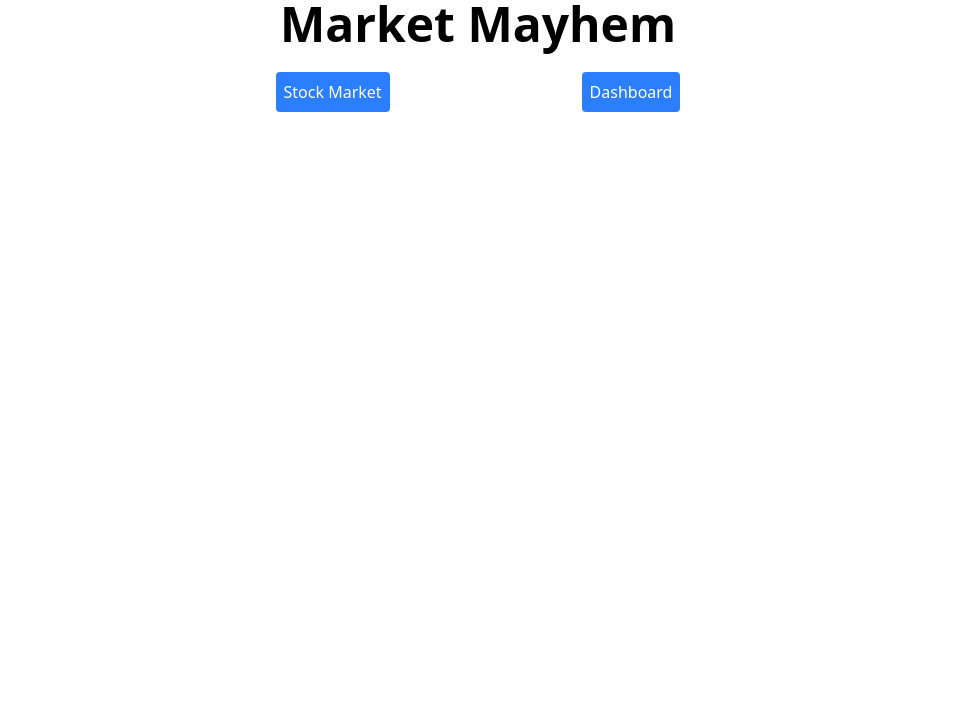
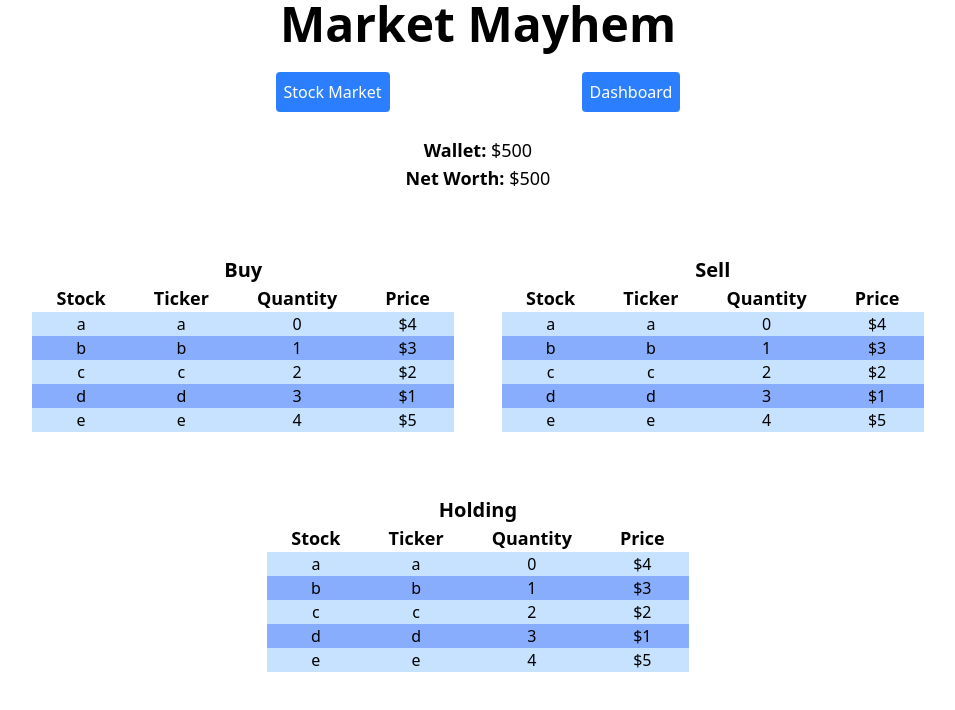
Before and after one commit to lopezkor000/market_mayhem, a Next.js app: page /dashboard in a window 1280 px wide. Shown: the top 710 px of the page, without its empty margins (162-1117 px from the left). Built offline with nearby package versions, Linux system fonts and the light colour scheme.

Commit message:
dash view

```diff
--- a/src/app/dashboard/page.tsx
+++ b/src/app/dashboard/page.tsx
@@ -1,3 +1,162 @@
+function Sell() {
+  interface Stock {
+    ticker: string;
+    name: string;
+    quantity: number;
+    price: number;
+  }
+
+  const stocks: Stock[] = [
+    { name: "a", ticker: "a", quantity: 0, price: 4 },
+    { name: "b", ticker: "b", quantity: 1, price: 3 },
+    { name: "c", ticker: "c", quantity: 2, price: 2 },
+    { name: "d", ticker: "d", quantity: 3, price: 1 },
+    { name: "e", ticker: "e", quantity: 4, price: 5 },
+  ];
+
+  return (
+    <div>
+      <h1 className="text-xl font-bold">Sell</h1>
+      <table className="table-auto border-collapse border-spacing-6 text-center">
+        <thead>
+          <tr className="text-lg">
+            <th className="px-6">Stock</th>
+            <th className="px-6">Ticker</th>
+            <th className="px-6">Quantity</th>
+            <th className="px-6">Price</th>
+          </tr>
+        </thead>
+        <tbody>
+          {stocks.map((stock, i) => (
+            <tr
+              key={stock.ticker}
+              id={stock.ticker}
+              className={`${i % 2 ? "bg-blue-600/50" : "bg-blue-300/50"}`}
+            >
+              <td>{stock.name}</td>
+              <td>{stock.ticker}</td>
+              <td>{stock.quantity}</td>
+              <td>${stock.price}</td>
+            </tr>
+          ))}
+        </tbody>
+      </table>
+    </div>
+  );
+}
+
+function Buy() {
+  interface Stock {
+    ticker: string;
+    name: string;
+    quantity: number;
+    price: number;
+  }
+
+  const stocks: Stock[] = [
+    { name: "a", ticker: "a", quantity: 0, price: 4 },
+    { name: "b", ticker: "b", quantity: 1, price: 3 },
+    { name: "c", ticker: "c", quantity: 2, price: 2 },
+    { name: "d", ticker: "d", quantity: 3, price: 1 },
+    { name: "e", ticker: "e", quantity: 4, price: 5 },
+  ];
+
+  return (
+    <div>
+      <h1 className="text-xl font-bold">Buy</h1>
+      <table className="table-auto border-collapse border-spacing-6 text-center">
+        <thead>
+          <tr className="text-lg">
+            <th className="px-6">Stock</th>
+            <th className="px-6">Ticker</th>
+            <th className="px-6">Quantity</th>
+            <th className="px-6">Price</th>
+          </tr>
+        </thead>
+        <tbody>
+          {stocks.map((stock, i) => (
+            <tr
+              key={stock.ticker}
+              id={stock.ticker}
+              className={`${i % 2 ? "bg-blue-600/50" : "bg-blue-300/50"}`}
+            >
+              <td>{stock.name}</td>
+              <td>{stock.ticker}</td>
+              <td>{stock.quantity}</td>
+              <td>${stock.price}</td>
+            </tr>
+          ))}
+        </tbody>
+      </table>
+    </div>
+  );
+}
+
+function Holding() {
+  interface Stock {
+    ticker: string;
+    name: string;
+    quantity: number;
+    price: number;
+  }
+
+  const stocks: Stock[] = [
+    { name: "a", ticker: "a", quantity: 0, price: 4 },
+    { name: "b", ticker: "b", quantity: 1, price: 3 },
+    { name: "c", ticker: "c", quantity: 2, price: 2 },
+    { name: "d", ticker: "d", quantity: 3, price: 1 },
+    { name: "e", ticker: "e", quantity: 4, price: 5 },
+  ];
+
+  return (
+    <div>
+      <h1 className="text-xl font-bold">Holding</h1>
+      <table className="table-auto border-collapse border-spacing-6 text-center">
+        <thead>
+          <tr className="text-lg">
+            <th className="px-6">Stock</th>
+            <th className="px-6">Ticker</th>
+            <th className="px-6">Quantity</th>
+            <th className="px-6">Price</th>
+          </tr>
+        </thead>
+        <tbody>
+          {stocks.map((stock, i) => (
+            <tr
+              key={stock.ticker}
+              id={stock.ticker}
+              className={`${i % 2 ? "bg-blue-600/50" : "bg-blue-300/50"}`}
+            >
+              <td>{stock.name}</td>
+              <td>{stock.ticker}</td>
+              <td>{stock.quantity}</td>
+              <td>${stock.price}</td>
+            </tr>
+          ))}
+        </tbody>
+      </table>
+    </div>
+  );
+}
+
 export default function Market() {
-  return <div></div>;
+  return (
+    <div className="flex flex-col gap-16">
+      <div>
+        <h1 className="text-lg">
+          <strong>Wallet:</strong> ${500}
+        </h1>
+        <h1 className="text-lg">
+          <strong>Net Worth:</strong> ${500}
+        </h1>
+      </div>
+      <div className="flex gap-12 justify-center">
+        <Buy />
+        <Sell />
+      </div>
+      <div className="flex justify-center">
+        <Holding />
+      </div>
+    </div>
+  );
 }
```
